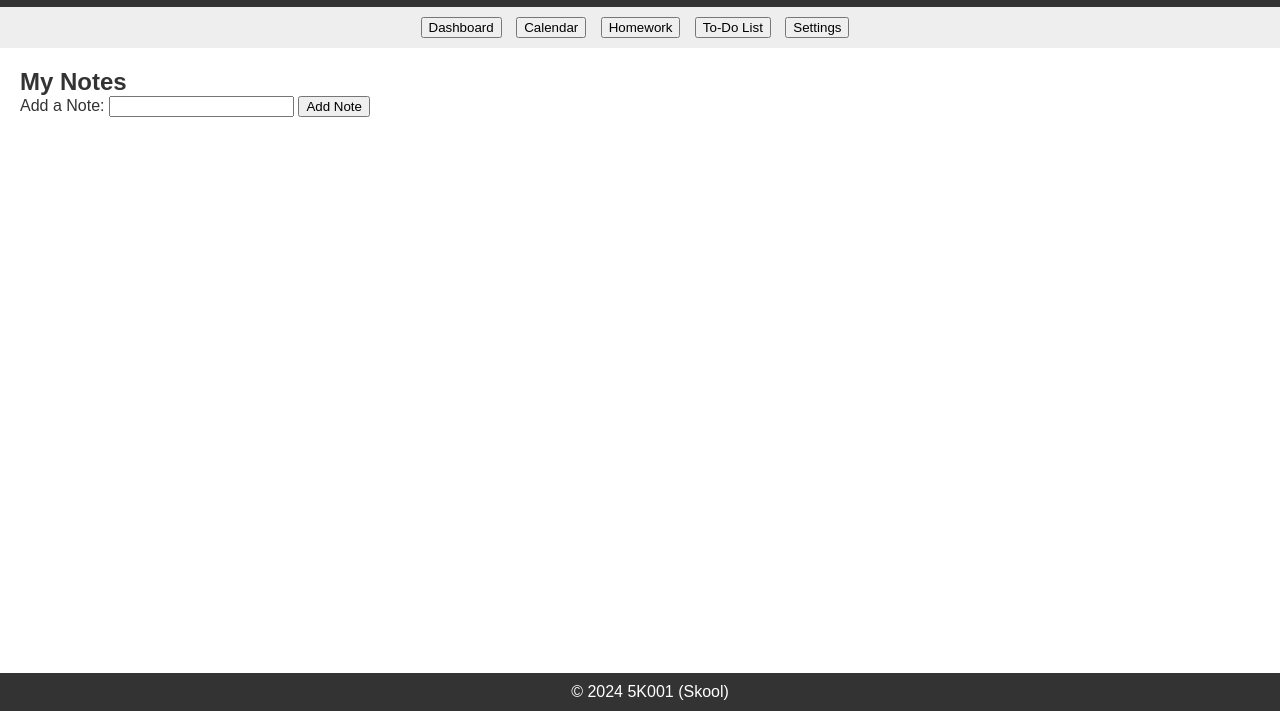
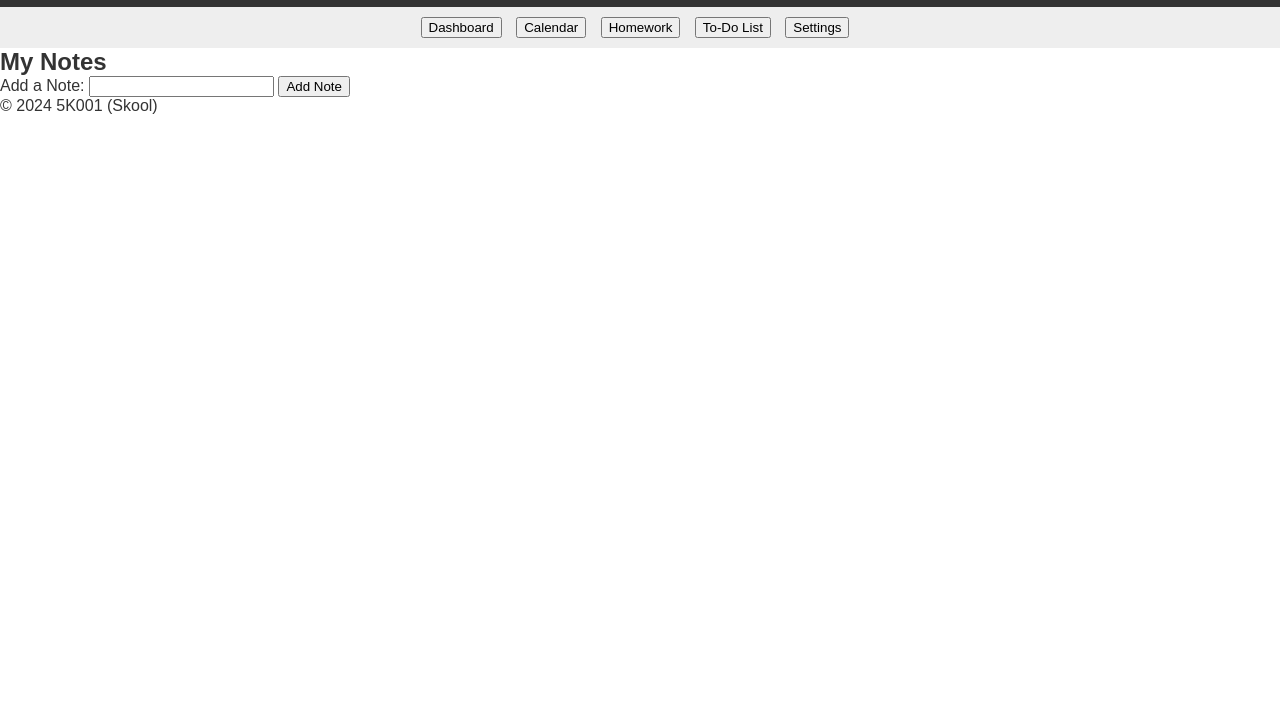
Before and after one commit to ProCoder36908/5k001, a plain HTML site: page index.html in a window 1280 px wide. Shown: the part 89-800 px from the top of the page. Drawn offline with Linux system fonts and the light colour scheme.

Commit message:
Update styles.css

```diff
--- a/styles.css
+++ b/styles.css
@@ -25,6 +25,7 @@ nav {
     background-color: #eee;
     padding: 10px;
     text-align: center;
+    transition: background-color 0.3s;
 }
 
 nav ul {
@@ -36,20 +37,6 @@ nav ul {
 nav ul li {
     display: inline;
     margin-right: 10px;
-}
-
-section {
-    padding: 20px;
-}
-
-footer {
-    background-color: #333;
-    color: #fff;
-    padding: 10px;
-    text-align: center;
-    position: fixed;
-    width: 100%;
-    bottom: 0;
 }
 
 /* Light mode */
```
